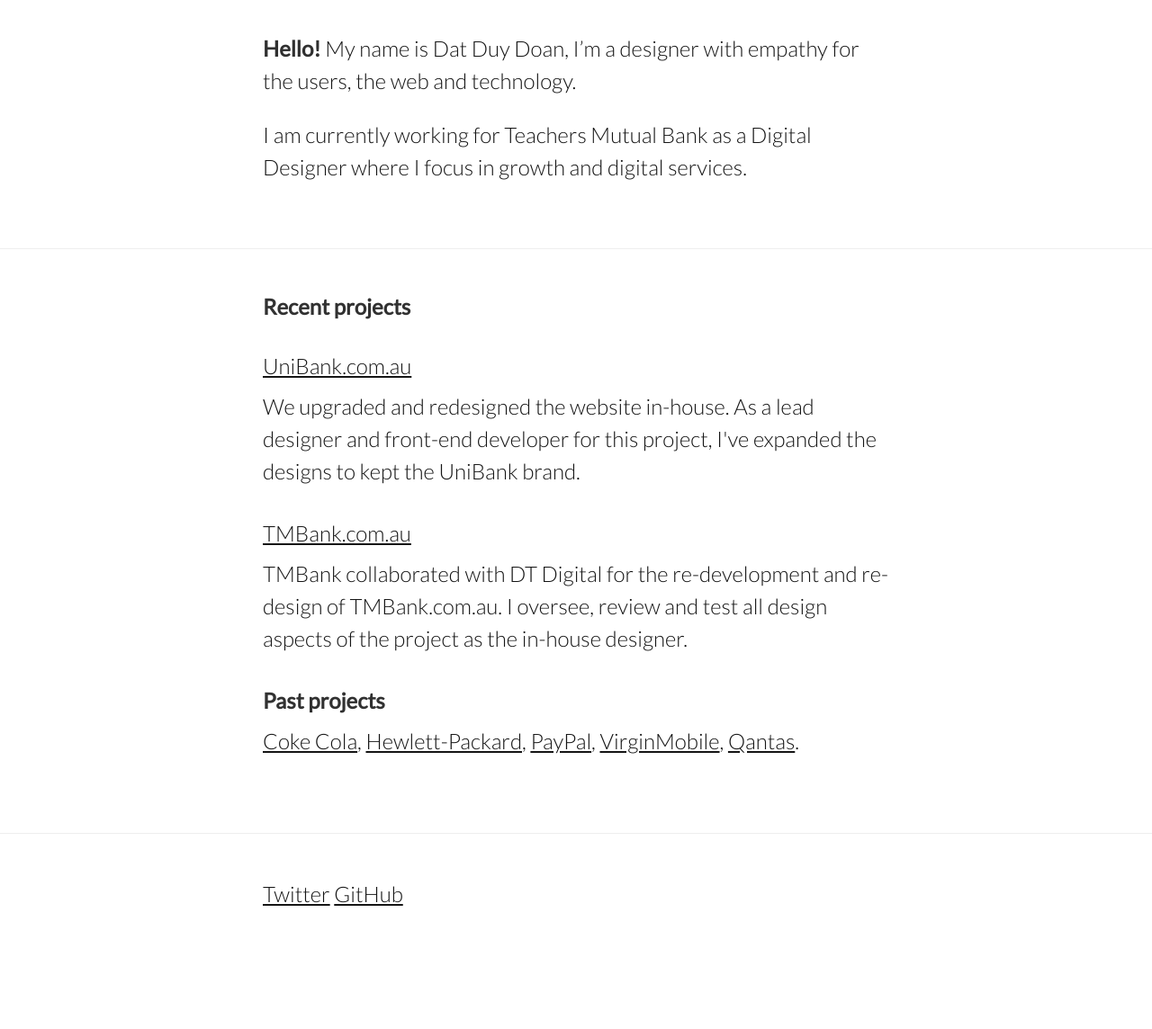
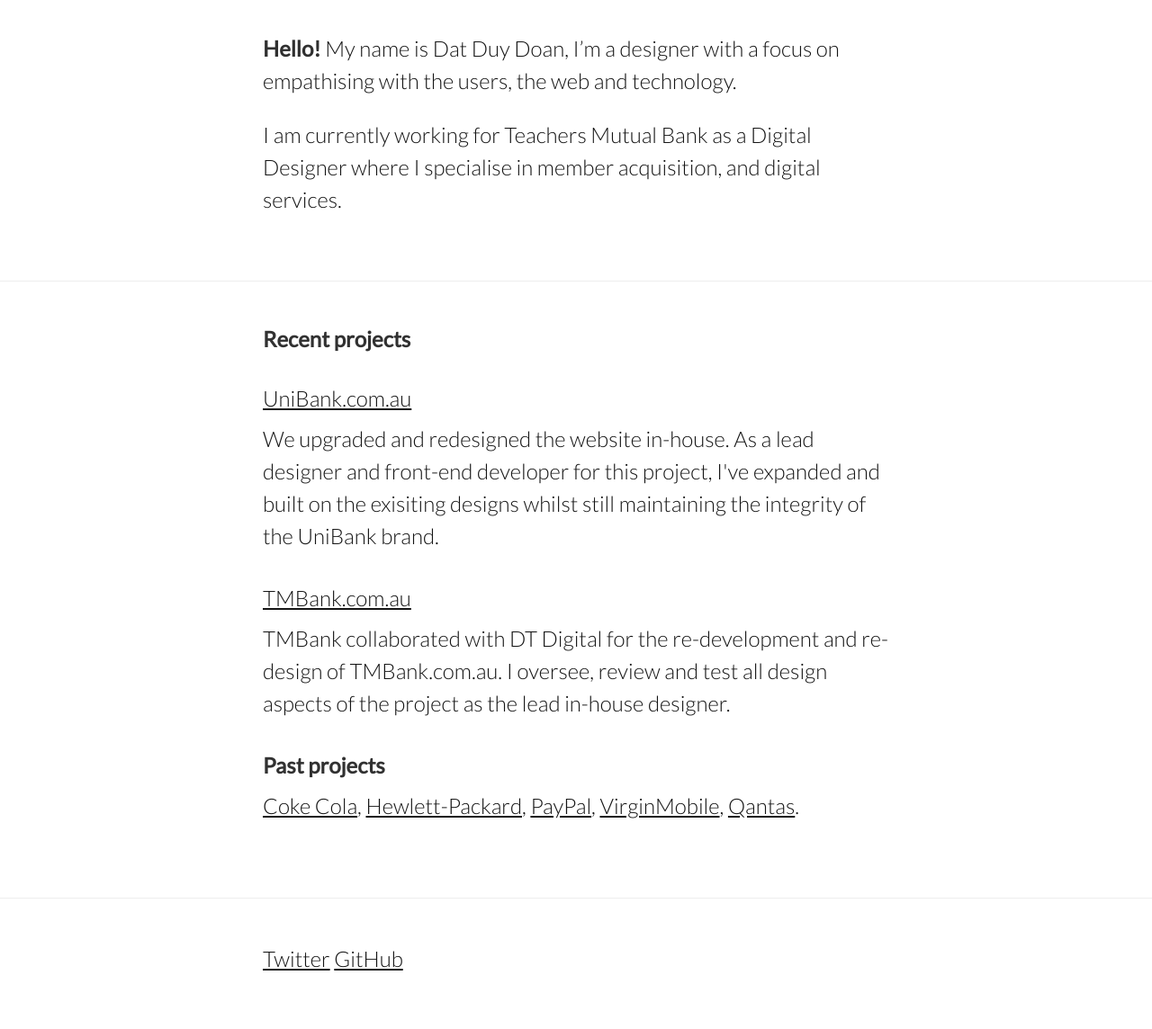
Before and after one commit to datdoan/datdoan.github.io, a Jekyll site: the page built from index.html, in a window 1280 px wide. Shown: the whole page at 90% size. Built offline with Jekyll 4.4.1, drawn with Linux system fonts in a browser that asks for light colours; before the commit the page ends 1072 px from its top, so only the background shows below that.

Commit message:
Copy updates

```diff
--- a/index.html
+++ b/index.html
@@ -5,9 +5,9 @@
 <header class="wrap">
 <div class="container">
   <p><strong>Hello!</strong> My name is Dat Duy Doan, I’m a designer with
-  empathy for the users, the web and technology.</p>
+  a focus on empathising with the users, the web and technology.</p>
   <p>I am currently working for Teachers Mutual Bank as a Digital Designer where
-  I focus in growth and digital services.</p>
+  I specialise in member acquisition, and digital services.</p>
 </div>
 </header>
 <hr />
@@ -17,12 +17,13 @@
      <h2>Recent projects</h2>
      <h3><a href="http://www.unibank.com.au">UniBank.com.au</a></h3>
      <p>We upgraded and redesigned the website in-house. As a lead designer and
-     front-end developer for this project, I've expanded the designs to kept the
-     UniBank brand.</p>
+     front-end developer for this project, I've expanded and built on the
+     exisiting designs whilst still maintaining the integrity of the UniBank
+     brand.</p>
      <h3><a href="http://www.tmbank.com.au">TMBank.com.au</a></h3>
      <p>TMBank collaborated with DT Digital for the re-development and re-design
      of TMBank.com.au. I oversee, review and test all design aspects of the
-     project as the in-house designer.</p>
+     project as the lead in-house designer.</p>
     </section>
     <section class="project">
      <h2>Past projects</h2>
```
